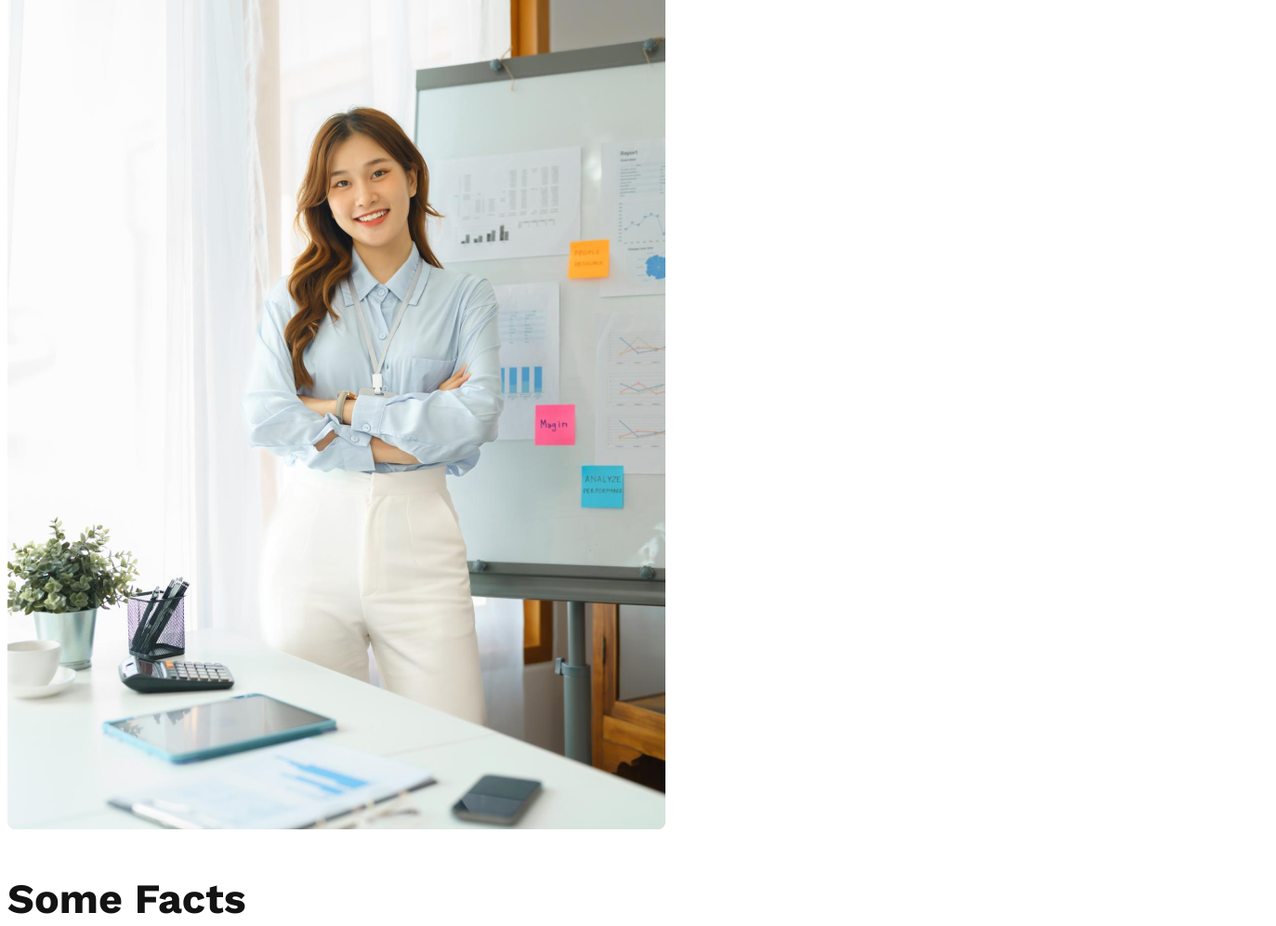
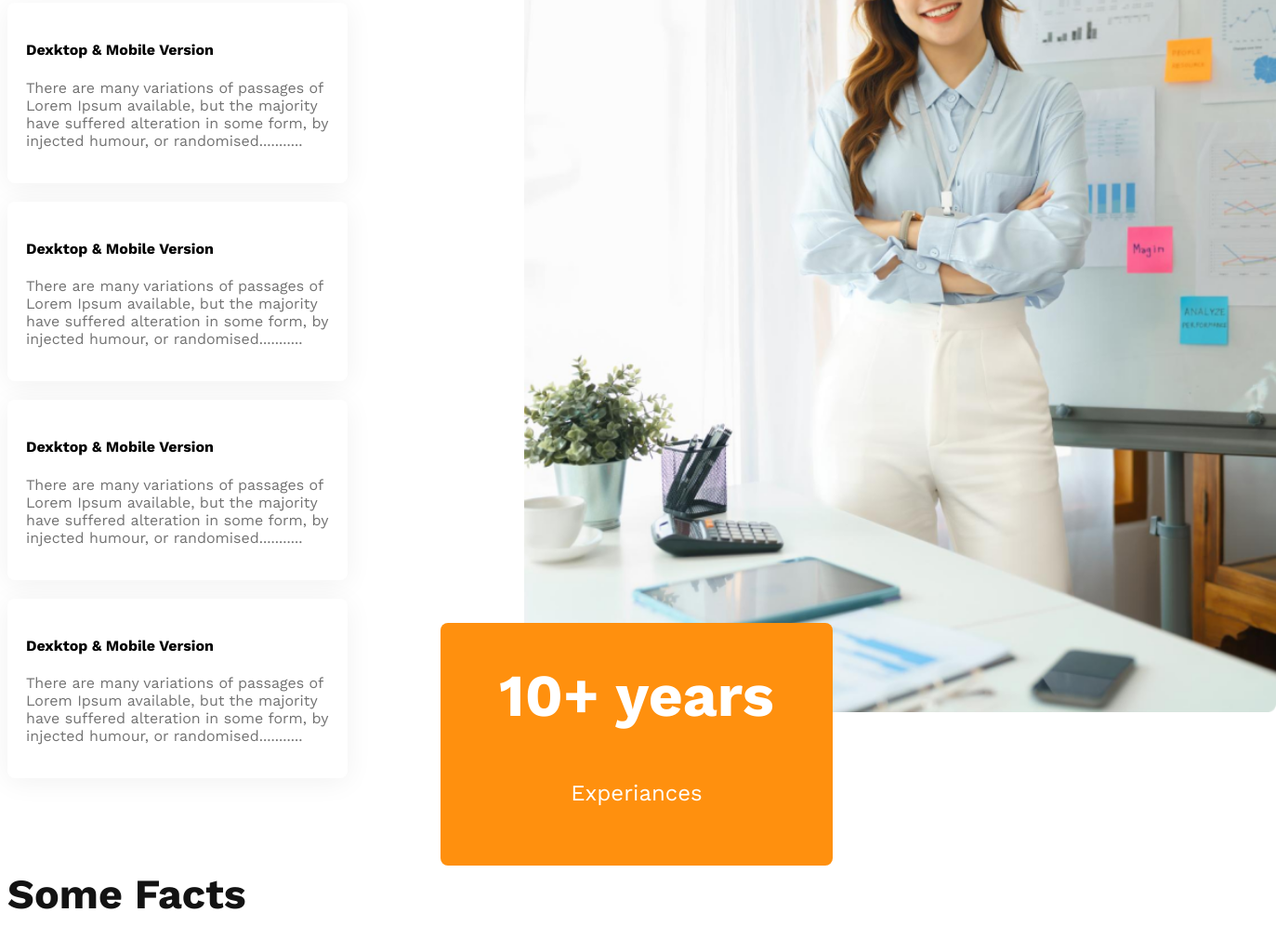
Before and after one commit to zannatulferdous0162/G3-architects-Website, a plain HTML site: page index.html in a window 1280 px wide. Shown: the part 2175-3171 px from the top of the page at 93% size, 1373 px wide, since content can reach past the window. Drawn offline with nearby package versions, Linux system fonts and the light colour scheme.

Commit message:
features section complite

```diff
--- a/index.html
+++ b/index.html
@@ -52,16 +52,34 @@
 
         <section class="features">
             <div class="features-content">
-                <h3 class="section-title">Features you will love & enjoy</h3>
+                <h3 class="section-title">Features you will<br>love & enjoy</h3>
                 <p class="text-light-gray">There are many variations of passages of Lorem Ipsum available, but the majority have suffered alteration in some form, by injected humour, or randomised words which don't look even</p>
                 <div class="card">
                     <h4>Dexktop & Mobile Version</h4>
-                    <p class="text-light-gray">There are many variations of passages of Lorem Ipsum available, but the majority have suffered alteration in some form, by injected humour, or randomised words which don't look even</p>
+                    <p class="text-light-gray">There are many variations of passages of Lorem Ipsum available, but the majority have suffered alteration in some form, by injected humour, or randomised...........</p>
                 </div>
+                <div class="card">
+                    <h4>Dexktop & Mobile Version</h4>
+                    <p class="text-light-gray">There are many variations of passages of Lorem Ipsum available, but the majority have suffered alteration in some form, by injected humour, or randomised...........</p>
+                </div>
+                <div class="card">
+                    <h4>Dexktop & Mobile Version</h4>
+                    <p class="text-light-gray">There are many variations of passages of Lorem Ipsum available, but the majority have suffered alteration in some form, by injected humour, or randomised...........</p>
+                </div>
+                <div class="card">
+                    <h4>Dexktop & Mobile Version</h4>
+                    <p class="text-light-gray">There are many variations of passages of Lorem Ipsum available, but the majority have suffered alteration in some form, by injected humour, or randomised...........</p>
+                </div>
+
+            </div>
 
             </div>
             <div class="features-img">
                 <img src="images/architect.png" alt="">
+                <div class="ten-years-badge">
+                    <h2>10+ years</h2>
+                    <p>Experiances</p>
+                </div>
             </div>
 
         </section>
--- a/styles/architects.css
+++ b/styles/architects.css
@@ -100,7 +100,43 @@ main{
     font-weight: 700;
 
 }
-
+/* feature section style */
+.features{
+    margin-top: 30px;
+    display: flex;
+    gap: 100px;
+}
+.features .section-title{
+    border-left: 5px solid #FF900E;
+}
+.features-content .card {
+    padding: 20px;
+    margin-bottom: 20px;
+    border-radius: 8px;
+    background: #FFF;
+    box-shadow: 0px 4px 30px 0px rgba(0, 0, 0, 0.06);
+}
+.features-img img{
+    height: 90%;
+    margin-left: 90px;
+}
+.ten-years-badge{
+    border-radius: 8px;
+    background: #FF900E;
+    color: #FFF;
+    width: 342px;
+    padding: 40px;
+    text-align: center;
+    position: relative;
+    bottom: 100px;
+}
+.ten-years-badge h2{
+    font-size: 4rem;
+    margin-top: 0;
+}
+.ten-years-badge p{
+    font-size: 1.5rem;
+}
 
 /* facts style */
 .facts-card-container{
@@ -150,10 +186,19 @@ main{
     }
     nav,
     .teams-container,
+    .features,
     .facts-card-container,
     .sponsors-img-container
     {
         flex-direction: column;
+    }
+    .features-img img{
+        width: 90%;
+        margin-left: 0;
+    }
+    .ten-years-badge{
+        position: static;
+        max-width: 300px;
     }
     .teams-img-container{
         grid-template-columns: 1fr;
@@ -177,6 +222,7 @@ main{
         padding: 50px;
     }
     nav,
+    .features
     .teams-container,
     .sponsors-img-container
     {
```
